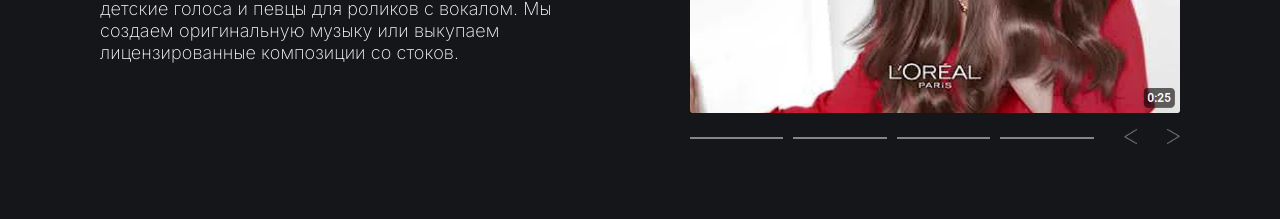
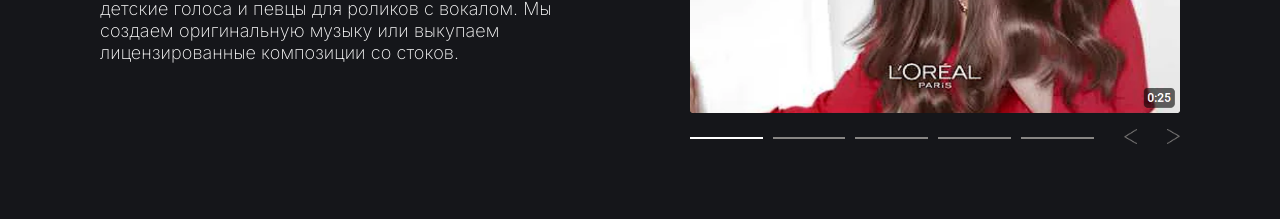
Before and after one commit to nikiforov5000/autoex-react, a React (Create React App) app: page / in a window 1280 px wide. Shown: the part 900-1119 px from the top of the page. Built offline with nearby package versions, Linux system fonts and the light colour scheme.

Commit message:
indicators

```diff
--- a/src/components/Carousel/Carousel.css
+++ b/src/components/Carousel/Carousel.css
@@ -25,6 +25,9 @@
 .service-carousel-container .carousel-controls-container .indicators .indicator:last-child {
   margin-right: 0;
 }
+.service-carousel-container .carousel-controls-container .indicators .indicator.active {
+  border-top: 2px solid white;
+}
 .service-carousel-container .carousel-controls-container button {
   background-color: transparent;
   border: none;
--- a/src/components/Carousel/Carousel.js
+++ b/src/components/Carousel/Carousel.js
@@ -3,18 +3,21 @@ import './Carousel.css'
 
 const images = [
   "/images/service-display-placeholder.png",
-  "https://via.placeholder.com/600x300?text=Image+2",
-  "https://via.placeholder.com/600x300?text=Image+3",
+  "/images/service-display-placeholder.png",
+  "/images/service-display-placeholder.png",
+  "/images/service-display-placeholder.png",
+  "/images/service-display-placeholder.png",
 ];
 
-const Carousel = () => {
+const Carousel = ({ service }) => {
   const [currentIndex, setCurrentIndex] = useState(0);
 
   const nextImage = () => {
     setCurrentIndex((prevIndex) => (prevIndex + 1) % images.length);
   }
+
   const prevImage = () => {
-    setCurrentIndex((prevIndex) => (prevIndex + 1) % images.length);
+    setCurrentIndex((prevIndex) => (prevIndex - 1 + images.length) % images.length);
   }
 
   return (
@@ -25,10 +28,9 @@ const Carousel = () => {
         </div>
         <div class="carousel-controls-container">
           <div className="indicators">
-            <div className="indicator"></div>
-            <div className="indicator"></div>
-            <div className="indicator"></div>
-            <div className="indicator"></div>
+            {images.map((image, index) => (
+              <div className={`indicator ${currentIndex === index ? "active" : ""}`}></div>
+            ))}
           </div>
           <button className="button prev" onClick={prevImage}><img src="/images/arrow-prev.png" alt="placeholder" className="placeholder" /></button>
           <button className="button next" onClick={nextImage}><img src="/images/arrow-next.png" alt="placeholder" className="placeholder" /></button>
--- a/src/components/Carousel/Carousel.scss
+++ b/src/components/Carousel/Carousel.scss
@@ -29,6 +29,10 @@
         &:last-child {
           margin-right: 0;
         }
+
+        &.active {
+          border-top: 2px solid white;
+        }
       }
     }
 
--- a/src/components/Services/Services.js
+++ b/src/components/Services/Services.js
@@ -48,7 +48,7 @@ const ServiceDetails = ({ service }) => {
           {service.description}
         </p>
       </div>
-      <Carousel />
+      <Carousel service={service} />
 
     </div>
   );
```
Also changed, not shown: 1 other file (tests, documents, lock files or other folders).
